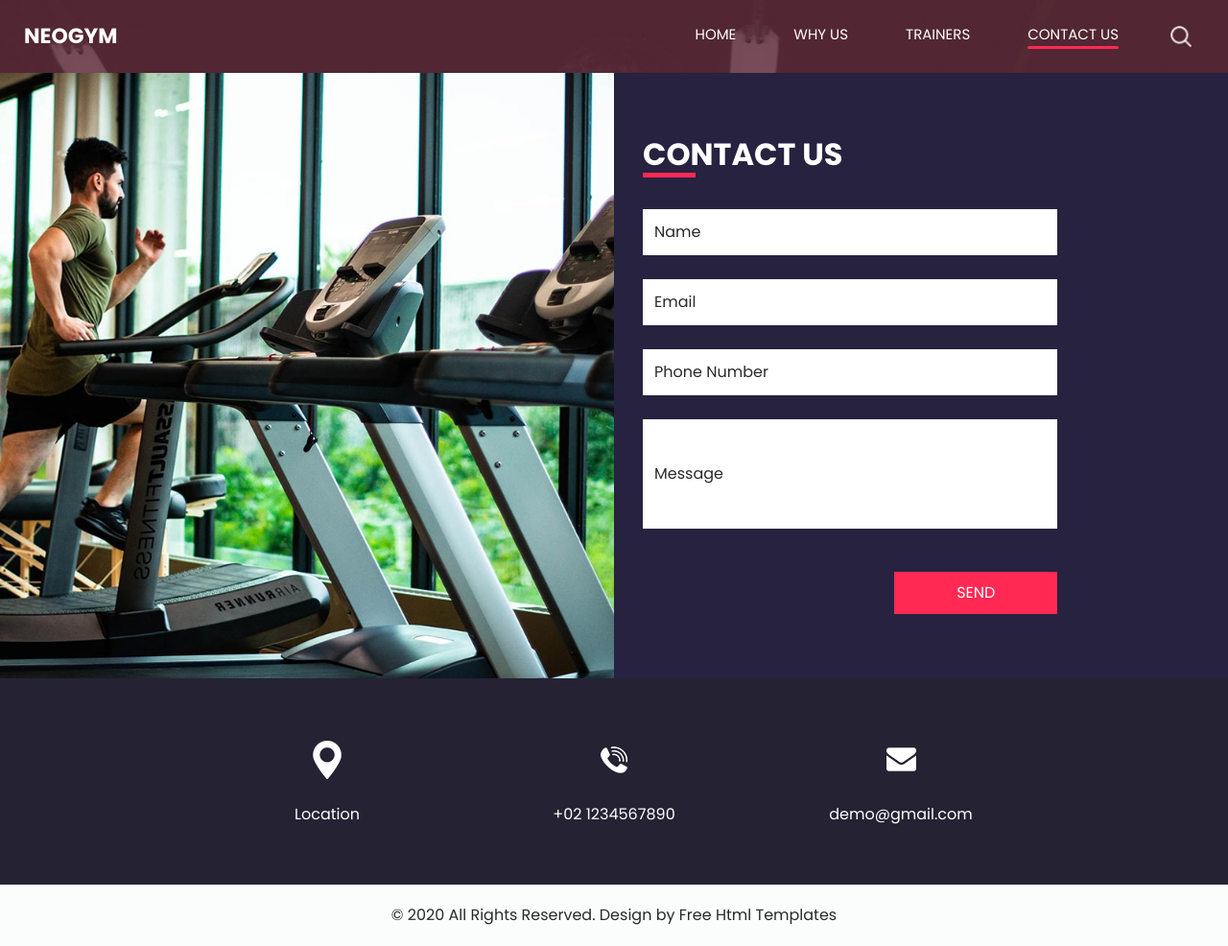
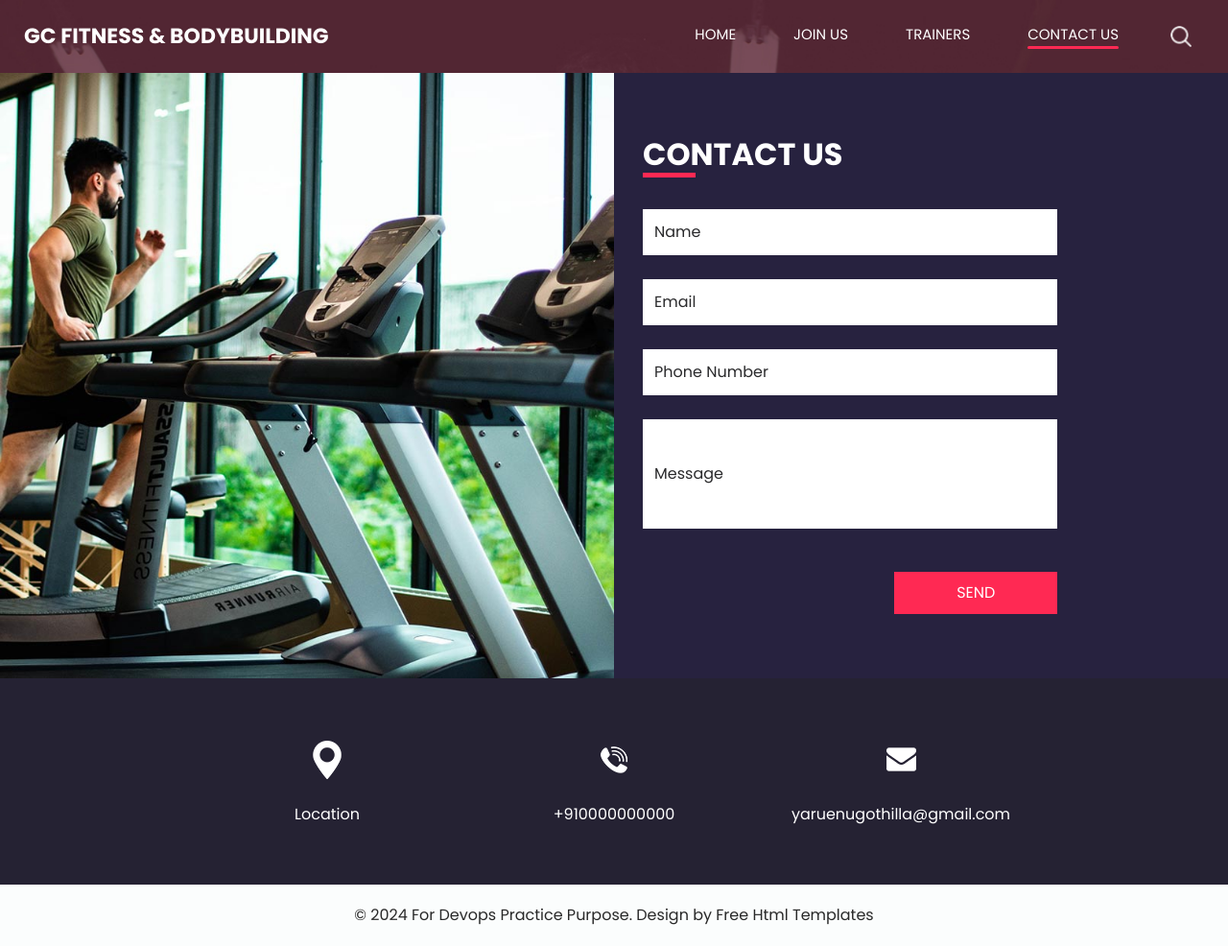
Before and after one commit to Bharath300SV/project_html, a plain HTML site: page neogym-html/contact.html in a window 1280 px wide. Shown: the whole page at 96% size. Drawn offline with nearby package versions, Linux system fonts and the light colour scheme.

Commit message:
updated file

```diff
--- a/neogym-html/contact.html
+++ b/neogym-html/contact.html
@@ -12,7 +12,7 @@
   <meta name="description" content="" />
   <meta name="author" content="" />
 
-  <title>Neogym</title>
+  <title>GC Fitness & Bodybuilding</title>
 
   <!-- slider stylesheet -->
   <link rel="stylesheet" type="text/css" href="https://cdnjs.cloudflare.com/ajax/libs/OwlCarousel2/2.3.4/assets/owl.carousel.min.css" />
@@ -36,7 +36,7 @@
         <nav class="navbar navbar-expand-lg custom_nav-container ">
           <a class="navbar-brand" href="index.html">
             <span>
-              Neogym
+              GC Fitness & Bodybuilding
             </span>
           </a>
           <button class="navbar-toggler" type="button" data-toggle="collapse" data-target="#navbarSupportedContent" aria-controls="navbarSupportedContent" aria-expanded="false" aria-label="Toggle navigation">
@@ -50,7 +50,7 @@
                   <a class="nav-link" href="index.html">Home <span class="sr-only">(current)</span></a>
                 </li>
                 <li class="nav-item ">
-                  <a class="nav-link" href="why.html"> Why us </a>
+                  <a class="nav-link" href="why.html"> Join Us </a>
                 </li>
                 </li>
                 <li class="nav-item">
@@ -142,7 +142,7 @@
             </div>
             <div class="detail-box">
               <p>
-                +02 1234567890
+                +910000000000
               </p>
             </div>
           </div>
@@ -154,7 +154,7 @@
             </div>
             <div class="detail-box">
               <p>
-                demo@gmail.com
+                yaruenugothilla@gmail.com
               </p>
             </div>
           </div>
@@ -168,7 +168,7 @@
   <!-- footer section -->
   <footer class="container-fluid footer_section">
     <p>
-      &copy; 2020 All Rights Reserved. Design by
+      &copy; 2024 For Devops Practice Purpose. Design by
       <a href="https://html.design/">Free Html Templates</a>
     </p>
   </footer>
```
Also changed, not shown: neogym-html/index.html (+3 -3 lines).
